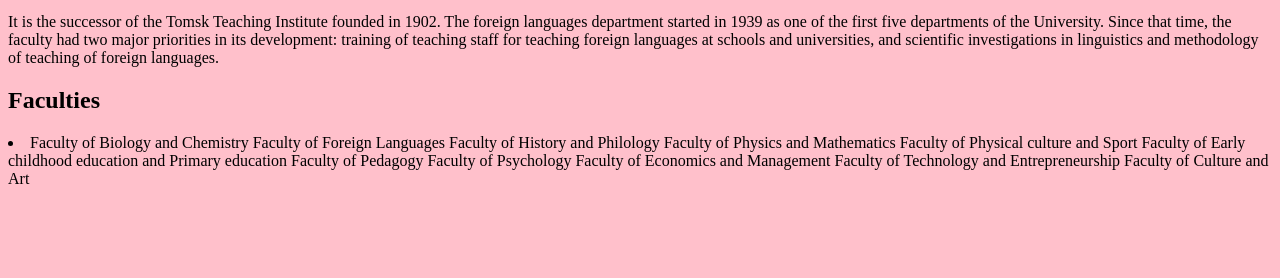
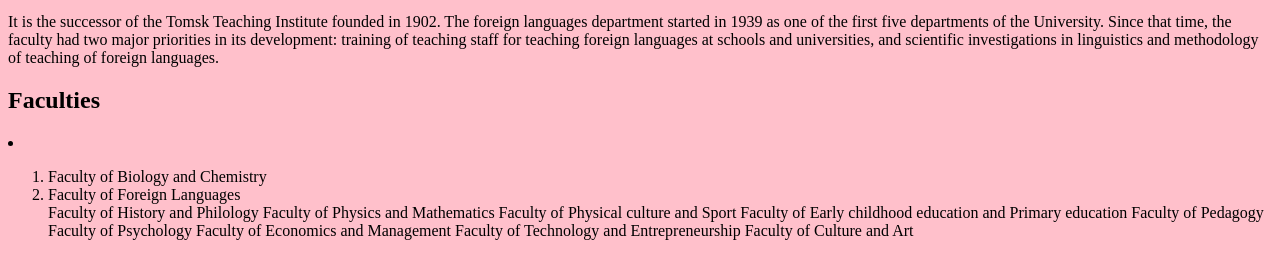
Before and after one commit to Ant-starl/Ant-starl.github.io, a plain HTML site: page index.html in a window 1280 px wide. Shown: the part 236-514 px from the top of the page. Drawn offline with Linux system fonts and the light colour scheme.

Commit message:
Sat, Oct 4, 2025, 1:45 PM +07:00

```diff
--- a/index.html
+++ b/index.html
@@ -17,8 +17,9 @@
         Faculties
     </h2>
     <li>
-            Faculty of Biology and Chemistry
-            Faculty of Foreign Languages
+        <ol>
+           <li> Faculty of Biology and Chemistry </li>
+           <li> Faculty of Foreign Languages </li>
             Faculty of History and Philology
             Faculty of Physics and Mathematics
             Faculty of Physical culture and Sport
@@ -28,5 +29,6 @@
             Faculty of Economics and Management
             Faculty of Technology and Entrepreneurship
             Faculty of Culture and Art
+            </ol>
     </li>
 </body>
```
